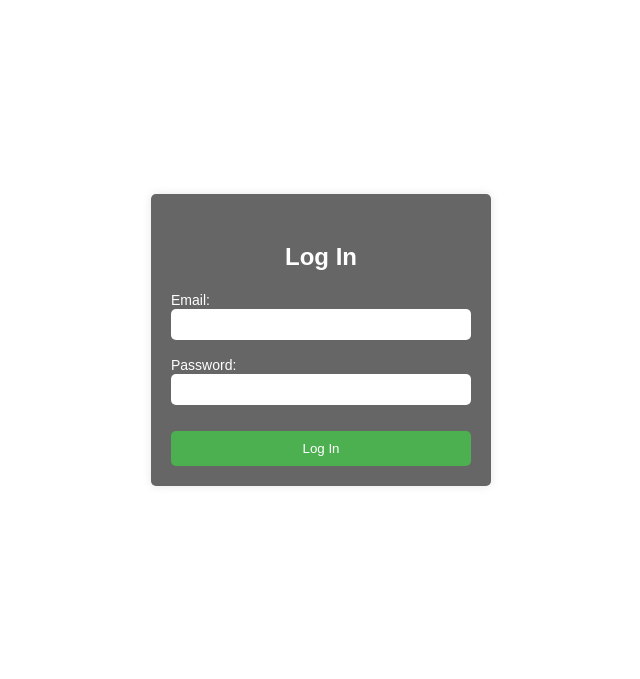
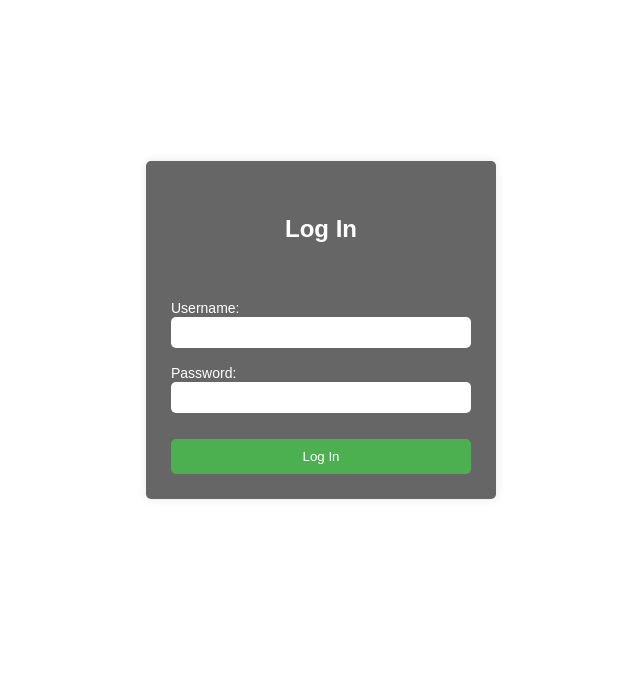
Before and after one commit to xahin96/GenZ, a Django app: page /Employee/login/ in a window 1280 px wide. Shown: the part 58-737 px from the top of the page, without its empty margins (319-959 px from the left). Run offline with Django 5.2, Linux system fonts and the light colour scheme.

Commit message:
Ruohan | Employee dashboard added& login and signup pages redirection

```diff
--- a/GenZ/Employee/forms.py
+++ b/GenZ/Employee/forms.py
@@ -34,5 +34,6 @@ class EmployeeSignupForm(forms.ModelForm):
         return employee
 
 class EmployeeLoginForm(forms.Form):
-    email = forms.EmailField(label="Email", required=True)
+    # email = forms.EmailField(label="Email", required=True)
+    username = forms.CharField(max_length =150, required=True)
     password = forms.CharField(widget=forms.PasswordInput, label="Password", required=True)
--- a/GenZ/Employee/models.py
+++ b/GenZ/Employee/models.py
@@ -24,4 +24,4 @@ class Employee(models.Model):
         super(Employee, self).save(*args, **kwargs)
 
     def __str__(self):
-        return self.user.email
+        return self.user.name
--- a/GenZ/Employee/static/Employee/employeestyle.css
+++ b/GenZ/Employee/static/Employee/employeestyle.css
@@ -1,5 +1,5 @@
 .container {
-    padding: 20px;
+    padding: 10px;
     border-radius: 12px;
     display: flex;
     justify-content: center;
@@ -11,7 +11,19 @@
     color: white;
     text-align: center;
     padding-top: 10px;
-    margin-bottom: 20px;
+    margin-bottom: 35px;
+}
+
+.error-message-container {
+    min-height: 5px;
+    margin-bottom: 2px;
+}
+
+.error-message {
+    color: #4CAF50;
+    padding: 3px;
+    margin-bottom: 3px;
+    text-align: center;
 }
 
 .form {
@@ -19,7 +31,7 @@
     flex-direction: column;
     align-items: flex-end;
     color: white;
-    padding: 20px;
+    padding: 25px;
     border-radius: 5px;
     box-shadow: 0 0 10px rgba(0, 0, 0, 0.1);
     width: 300px;
--- a/GenZ/Employee/templates/Employee/login.html
+++ b/GenZ/Employee/templates/Employee/login.html
@@ -9,12 +9,19 @@
 {% endblock %}
 
 {% block content %}
+
 <div class="container">
     <div class="form">
         <h2>Log In</h2>
-        {% if invalid_login %}
-            <p class="error-message">Invalid email or password. Please try again.</p>
-        {% endif %}
+
+        <div class="error-message-container">
+            {% if error %}
+            <div class="error-message">
+                <p>{{ error|safe }}</p>
+            </div>
+            {% endif %}
+        </div>
+
         <form method="post">
             {% csrf_token %}
             {{ form.as_p }}
--- a/GenZ/Employee/urls.py
+++ b/GenZ/Employee/urls.py
@@ -1,9 +1,10 @@
 from django.urls import path
-from .views import signup_view, login_view
+from .views import signup_view, login_view, dashboard_view
 
 app_name='Employee'
 
 urlpatterns = [
     path('signup/', signup_view, name='signup'),
     path('login/', login_view, name='login'),
+    path('dashboard/', dashboard_view, name='dashboard'),
 ]
--- a/GenZ/Employee/views.py
+++ b/GenZ/Employee/views.py
@@ -1,3 +1,4 @@
+from django.contrib import messages
 from django.shortcuts import render, redirect
 from django.contrib.auth import login, authenticate
 from .forms import EmployeeSignupForm, EmployeeLoginForm
@@ -12,7 +13,7 @@ def signup_view(request):
             password = form.cleaned_data.get('password1')
             authenticated_employee = authenticate(username=username, password=password)
             if authenticated_employee is not None:
-                login(request, authenticated_employee)
+                messages.success(request, 'Account created successfully!<br>Please log in!')
                 return redirect('Employee:login')
     else:
         form = EmployeeSignupForm()
@@ -23,14 +24,19 @@ def login_view(request):
     if request.method == 'POST':
         form = EmployeeLoginForm(request.POST)
         if form.is_valid():
-            email = form.cleaned_data.get('email')
+            # email = form.cleaned_data.get('email')
+            username = form.cleaned_data.get('username')
             password = form.cleaned_data.get('password')
-            authenticated_employee = authenticate(request, email=email, password=password)
+            authenticated_employee = authenticate(request, username=username, password=password)
             if authenticated_employee is not None:
                 login(request, authenticated_employee)
-                return redirect('main:home')
+                return redirect('Employee:dashboard')
             else:
-                return render(request, 'Employee/login.html', {'form': form})
+                error_message = 'Invalid username or password!<br>Please try again!'
+                return render(request, 'Employee/login.html', {'form': form, 'error': error_message})
     else:
         form = EmployeeLoginForm()
-        return render(request, 'Employee/login.html', {'form': form})
+    return render(request, 'Employee/login.html', {'form': form})
+
+def dashboard_view(request):
+    return render(request, 'Employee/dashboard.html')
--- a/GenZ/GenZ/settings.py
+++ b/GenZ/GenZ/settings.py
@@ -120,3 +120,7 @@ STATICFILES_DIRS = [
 # https://docs.djangoproject.com/en/5.0/ref/settings/#default-auto-field
 
 DEFAULT_AUTO_FIELD = "django.db.models.BigAutoField"
+
+AUTHENTICATION_BACKENDS = (
+    "django.contrib.auth.backends.ModelBackend",
+)
```
Also changed, not shown: GenZ/Employee/templates/Employee/dashboard.html (added, +18 -0 lines), GenZ/Employee/templates/Employee/signup.html (+10 -1 lines).
